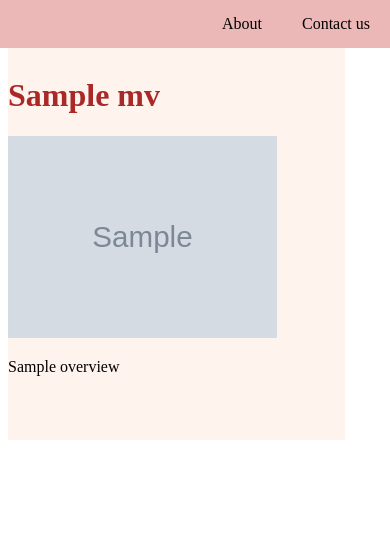
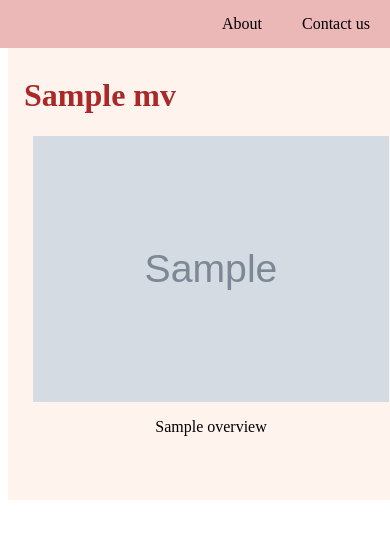
Before and after one commit to noam-y/First-Sight, a Flask app: template templates/onemovie.html in a window 390 px wide. Shown: the top 539 px of the page. Run offline with Flask 2, Linux system fonts and the light colour scheme; the template is opened without the code that fills it: most values are stand-ins (such as "Sample title", 1, 10 or a date in 2020); grey boxes marked "Sample" are stand-in pictures; some web fonts are replaced.

Commit message:
bugfixes to one movie preview on both mobile and web

```diff
--- a/static/styles/specific-display.css
+++ b/static/styles/specific-display.css
@@ -5,15 +5,19 @@
 }
 
 .poster-img{
-    width: 80%;
+    width: 95%;
     margin:auto;
+    display: block;
 }
 
 .scrollable{
-    max-width:90%;
+    width:100%;
     min-height:100%;
-    padding-top: 3em;
-    padding-bottom: 3em;
+    padding: 3em 1em 3em 1em;
+}
+
+.overview{
+    text-align: center;
 }
 
 @media screen and (min-width: 600px){
@@ -35,7 +39,7 @@
 
     .scrollable{
         padding: 1em;
-        max-width: 70%;
+        max-width: 60%;
     }
 
 
@@ -44,8 +48,9 @@
 
     .overview{
         padding-right: 3em;
-        max-width: 30em;
+        min-width: 10em;
         margin-top: 0px;
+        text-align: left;
     }
 
 
```
